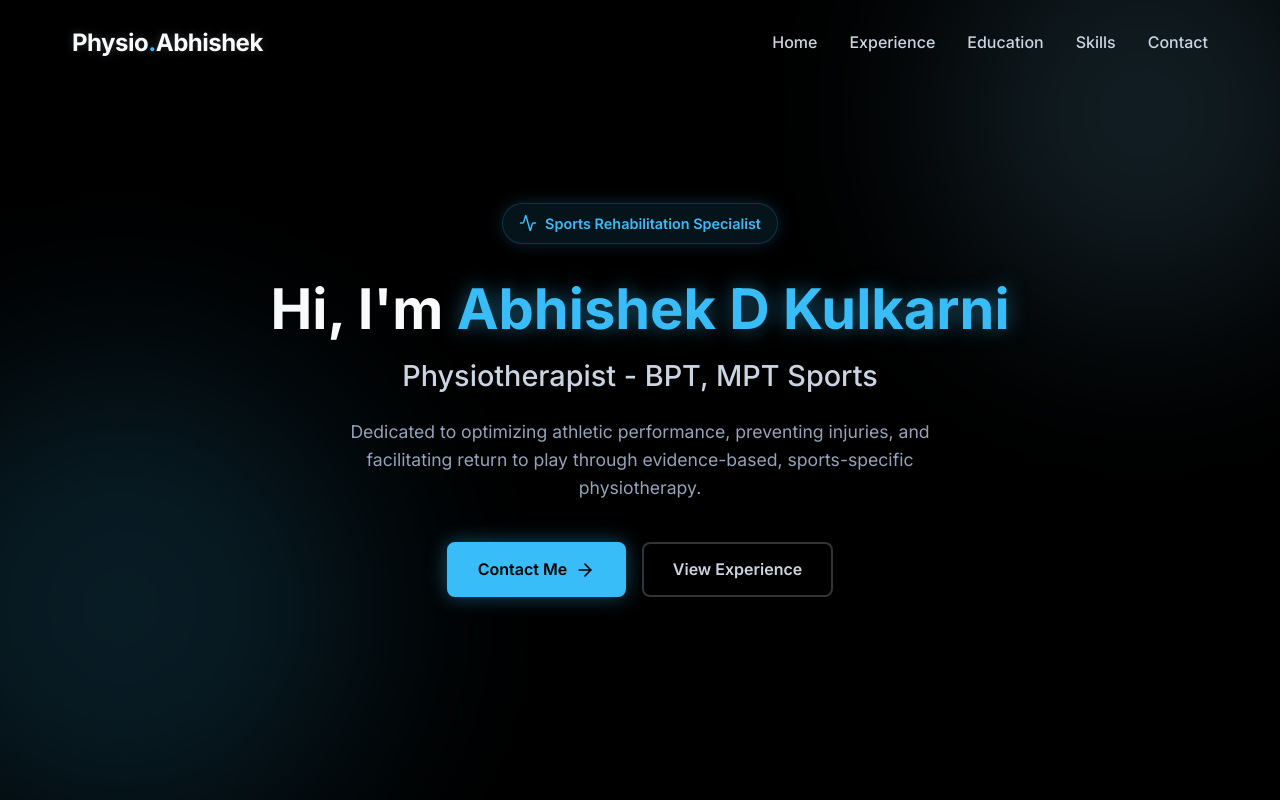
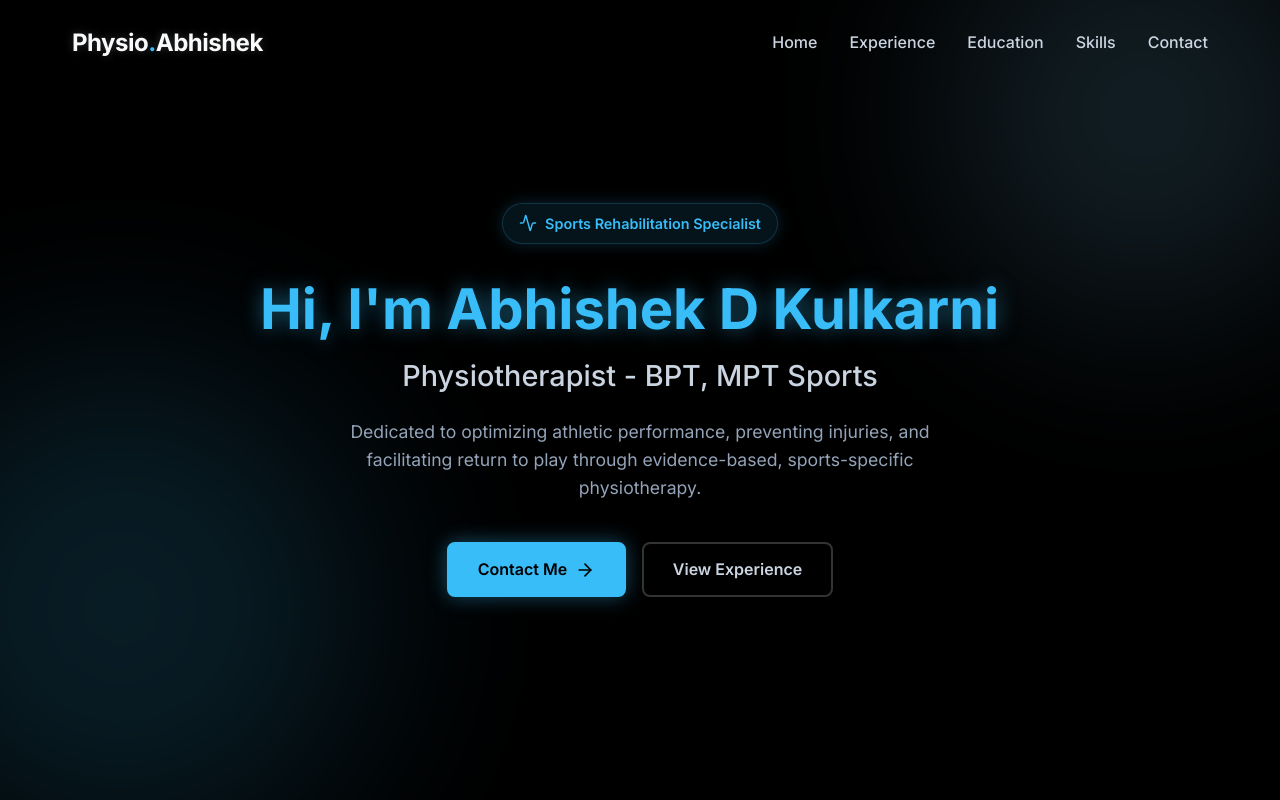
Before and after one commit to abhishekdkulkarni1997/portfolio, a React (Vite) app: page / in a window 1280 px wide. Shown: the top 800 px of the page. Built offline with nearby package versions, Linux system fonts and the light colour scheme.

Commit message:
Add typewriter animation to hero title

```diff
--- a/package.json
+++ b/package.json
@@ -16,7 +16,8 @@
     "framer-motion": "^12.35.1",
     "lucide-react": "^0.577.0",
     "react": "^19.2.0",
-    "react-dom": "^19.2.0"
+    "react-dom": "^19.2.0",
+    "react-type-animation": "^3.2.0"
   },
   "devDependencies": {
     "@eslint/js": "^9.39.1",
--- a/src/components/Hero.jsx
+++ b/src/components/Hero.jsx
@@ -1,6 +1,7 @@
 import React from 'react';
 import { motion } from 'framer-motion';
 import { Activity, ArrowRight } from 'lucide-react';
+import { TypeAnimation } from 'react-type-animation';
 import './Hero.css';
 
 const Hero = ({ data }) => {
@@ -26,7 +27,16 @@
                         </div>
 
                         <h1 className="hero-title">
-                            Hi, I'm <span className="highlight">{personalInfo.name}</span>
+                            <TypeAnimation
+                                sequence={[
+                                    `Hi, I'm ${personalInfo.name}`,
+                                    1000,
+                                ]}
+                                wrapper="span"
+                                cursor={true}
+                                repeat={0}
+                                className="highlight"
+                            />
                         </h1>
 
                         <h2 className="hero-subtitle">
```
Also changed, not shown: 1 other file (tests, documents, lock files or other folders).
